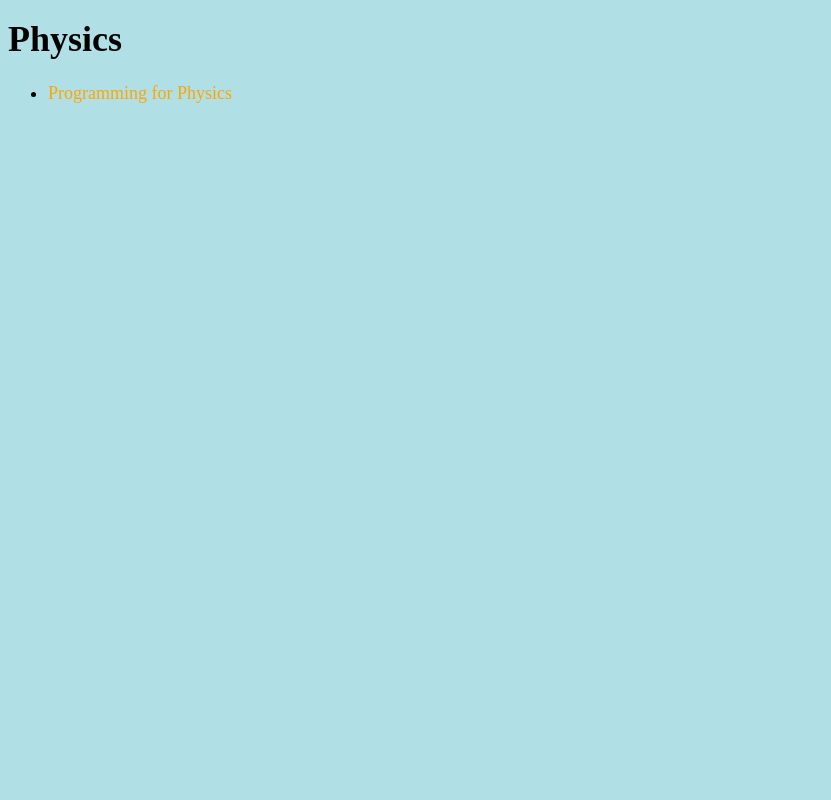
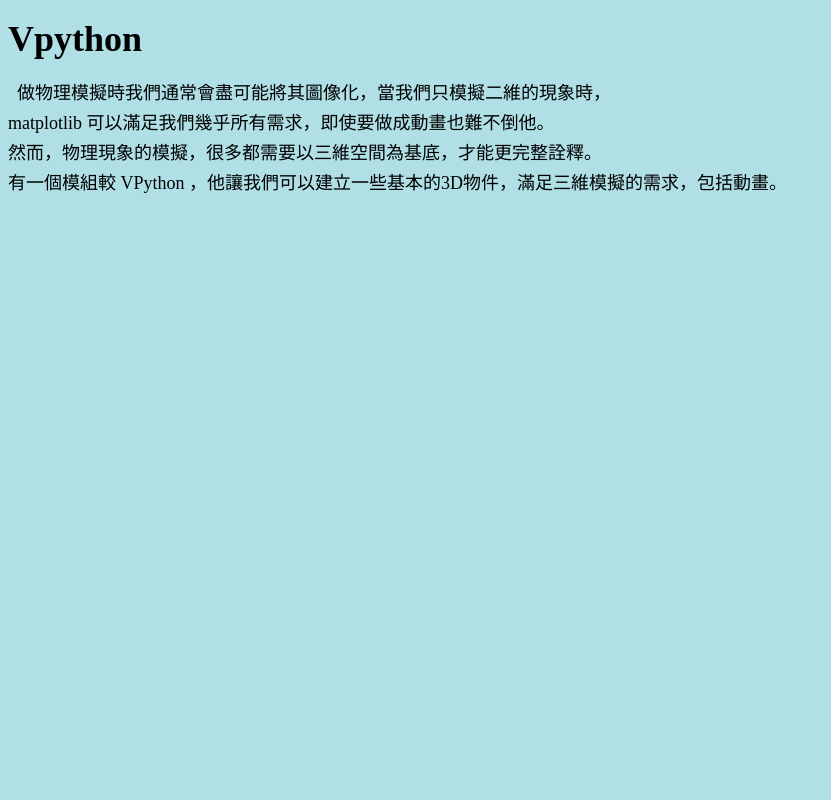
Before and after one commit to YatangYu/vpython, a plain HTML site: page index.html in a window 1280 px wide. Shown: the top 800 px of the page, without its empty margins (0-831 px from the left). Drawn offline with Linux system fonts and the light colour scheme.

Commit message:
Update index.html

```diff
--- a/index.html
+++ b/index.html
@@ -3,57 +3,15 @@
   <head>
 	<meta charset="utf-8">
 	<link rel="stylesheet" href="style.css">
-    <title>Physics</title>
+    <title>Vpython</title>
   </head>
   <body>
-    <h1>Physics</h1>
-	<ul type="1" start="1">
-	  <li><a href="https://yatangyu.github.io/program-for-physics/">Programming for Physics</a></li>
-	</ul>
+<h1>Vpython</h1>
+<pre>  做物理模擬時我們通常會盡可能將其圖像化，當我們只模擬二維的現象時，
+matplotlib 可以滿足我們幾乎所有需求，即使要做成動畫也難不倒他。
+然而，物理現象的模擬，很多都需要以三維空間為基底，才能更完整詮釋。
+有一個模組較 VPython ，他讓我們可以建立一些基本的3D物件，滿足三維模擬的需求，包括動畫。
+</pre>
 
-	<pre>
-
-
-
-
-
-
-
-
-
-
-
-
-
-
-
-
-
-
-
-
-
-
-
-
-
-
-
-
-
-
-
-
-
-
-
-
-
-
-
-
-
-
-	</pre><li><a href="https://yatangyu.github.io/original-pfp/">O</a></li>
   </body>
 </html>
```
